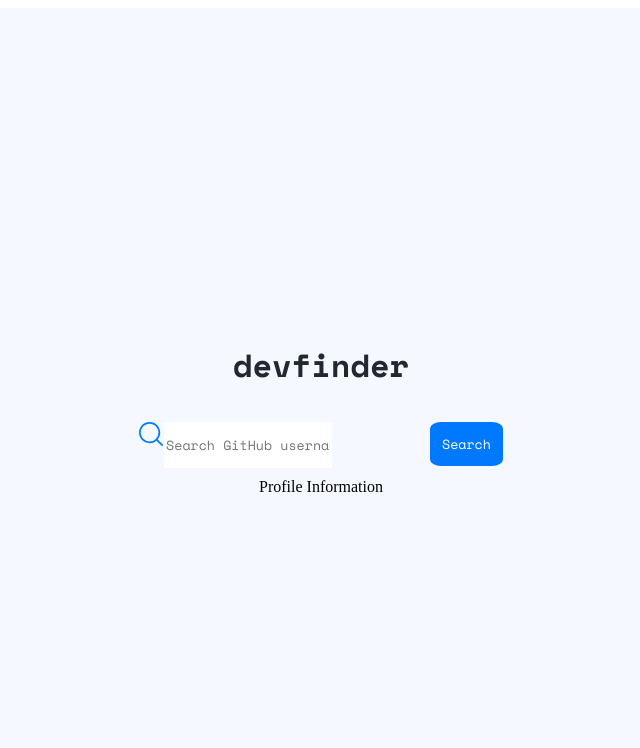
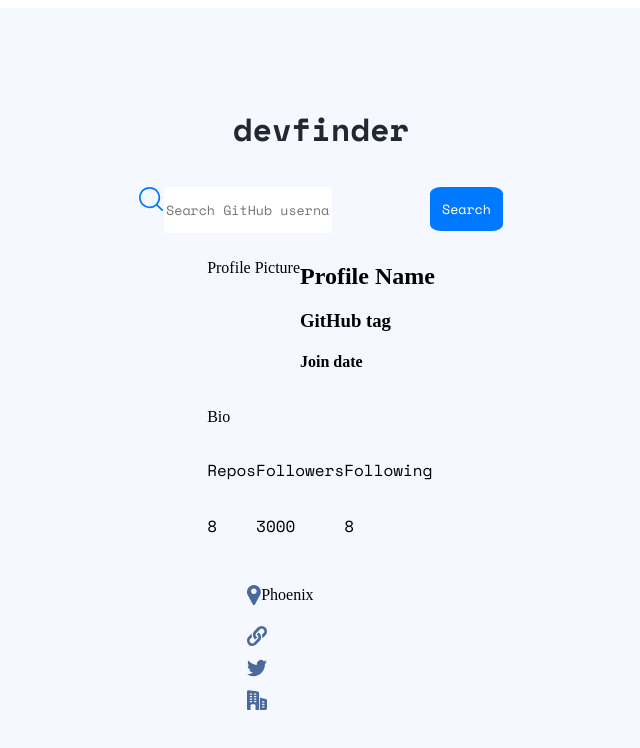
Before and after one commit to jtcaovan/github-user-search, a React (Create React App) app: page / in a window 1280 px wide. Shown: the top 748 px of the page, without its empty margins (319-959 px from the left). Built offline with nearby package versions, Linux system fonts and the light colour scheme.

Commit message:
User profile styling, ready for api data

```diff
--- a/src/components/UserProfile.scss
+++ b/src/components/UserProfile.scss
@@ -0,0 +1,18 @@
+@use 'theme';
+
+.gitHubStatsContainer, .gitHubStats, .social{
+    display: flex;
+}
+
+.gitHubStats {
+    font-family: theme.$font-family;
+    flex-direction: column;
+}
+
+.socialContainer {
+    list-style: none;
+}
+
+.social {
+    align-items: center;
+}
--- a/src/components/UserProfile.tsx
+++ b/src/components/UserProfile.tsx
@@ -1,7 +1,64 @@
 import React from 'react'
+import {ReactComponent as Location} from '../assets/icon-location.svg'
+import {ReactComponent as Website} from '../assets/icon-website.svg'
+import {ReactComponent as Twitter} from '../assets/icon-twitter.svg'
+import {ReactComponent as Company} from '../assets/icon-company.svg'
+
+import './UserProfile.scss'
 
 
-const UserProfile = () => <div>Profile Information</div>
+const UserProfile = () =>
+    <section>
+
+        <header>
+            <p>Profile Picture</p>
+            <div>
+                <h2>Profile Name</h2>
+                <h3>GitHub tag</h3>
+                <h4>Join date</h4>
+            </div>
+        </header>
+
+        <div>
+            <p>Bio</p>
+
+            <div className='gitHubStatsContainer'>
+                <div className='gitHubStats'>
+                    <p>Repos</p>
+                    <p>8</p>
+                </div>
+                <div className='gitHubStats'>
+                    <p>Followers</p>
+                    <p>3000</p>
+                </div>
+                <div className='gitHubStats'>
+                    <p>Following</p>
+                    <p>8</p>
+                </div>
+            </div>
+
+            <ul className='socialContainer'>
+                <li className='social'>
+                    <Location />
+                    <p>Phoenix</p>
+                </li>
+                <li className='social'>
+                    <Website />
+                    <p></p>
+                </li>
+                <li className='social'>
+                    <Twitter />
+                    <p></p>
+                </li>
+                <li className='social'>
+                    <Company />
+                    <p></p>
+                </li>
+            </ul>
+        </div>
+
+    </section>
+
 
 
 // User
```
